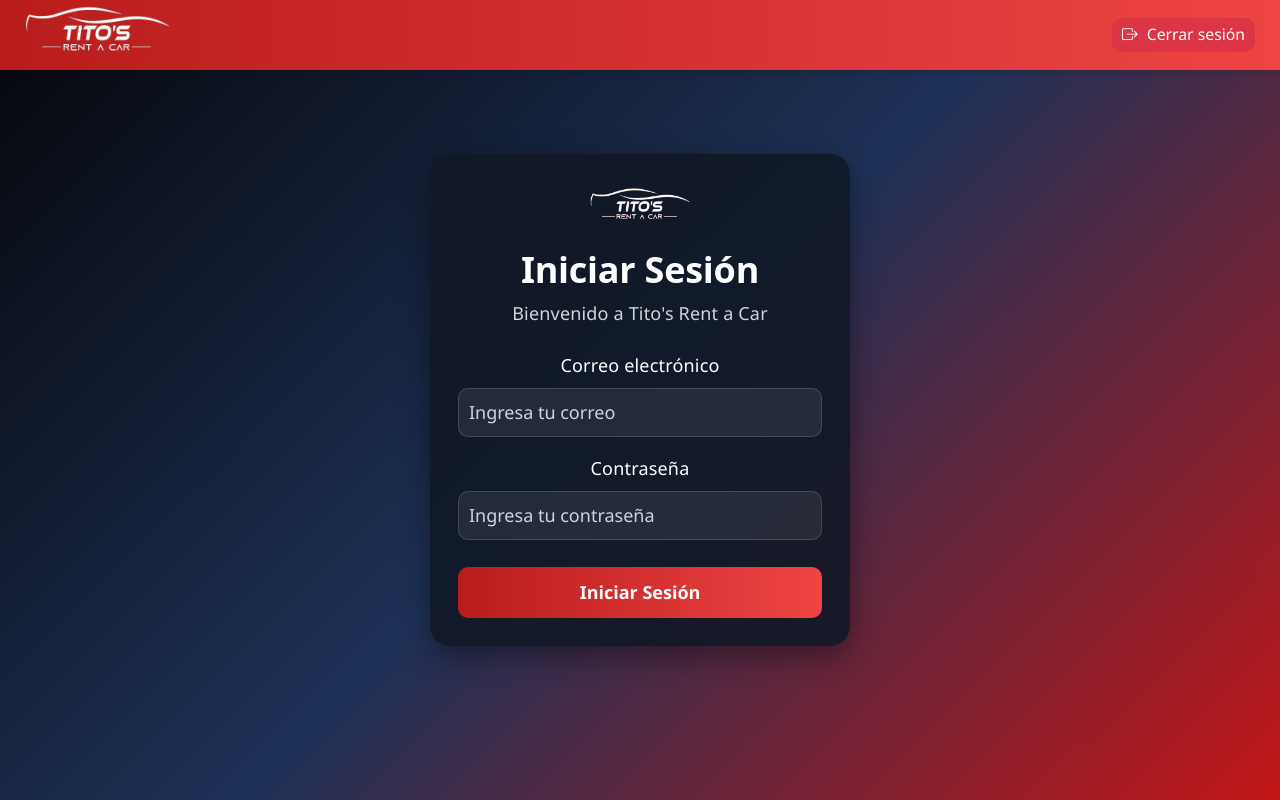
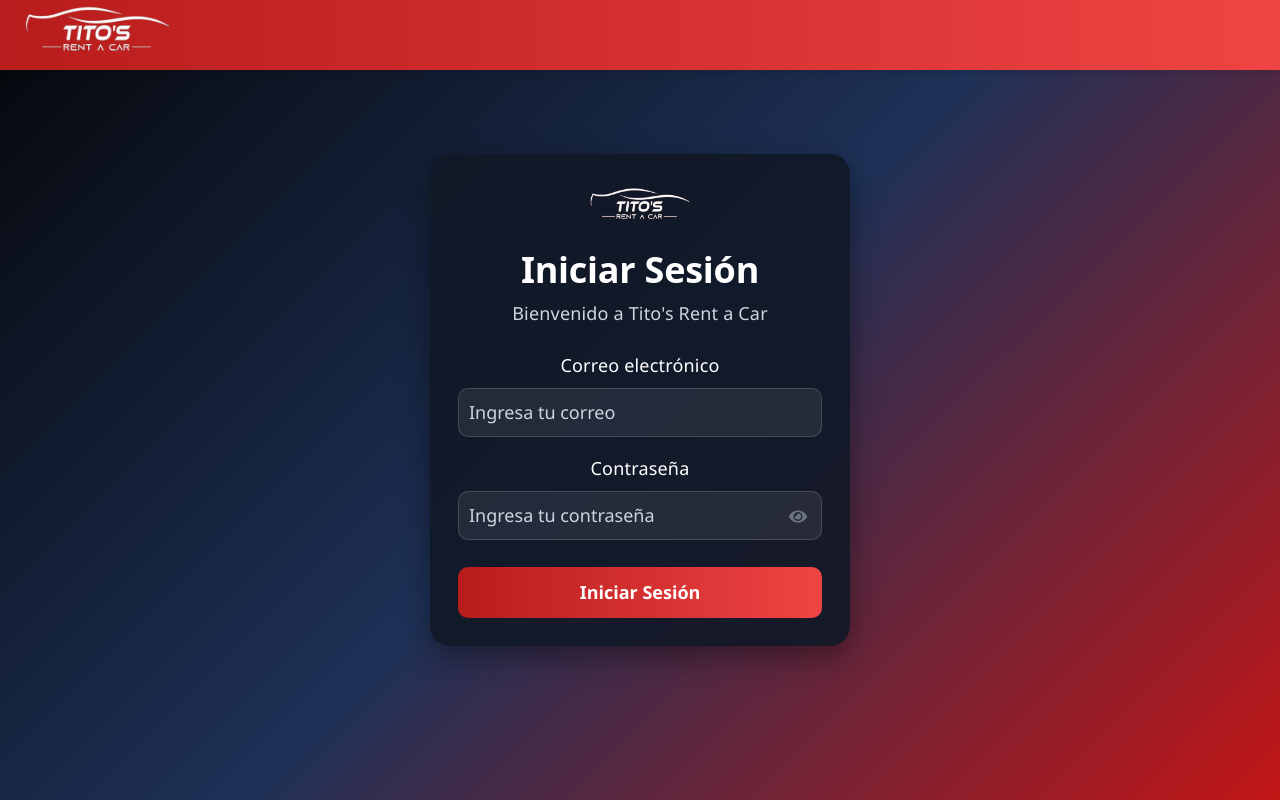
Before and after one commit to calyra294-hash/smart_tito_rent, a React (Vite) app: page /login in a window 1280 px wide. Built offline with nearby package versions, Linux system fonts and the light colour scheme.

Commit message:
Arreglos del login y encabezado

```diff
--- a/package.json
+++ b/package.json
@@ -9,7 +9,6 @@
     "lint": "eslint .",
     "preview": "vite preview",
     "test": "jest --coverage"
-
   },
   "dependencies": {
     "@emailjs/browser": "^4.4.1",
@@ -19,6 +18,7 @@
     "react": "^19.2.4",
     "react-bootstrap": "^2.10.10",
     "react-dom": "^19.2.4",
+    "react-icons": "^5.6.0",
     "react-router-dom": "^7.14.0"
   },
   "devDependencies": {
--- a/src/components/login/FormularioLogin.jsx
+++ b/src/components/login/FormularioLogin.jsx
@@ -1,6 +1,9 @@
 import React from "react";
+import { useState } from "react";
+import { FaEye, FaEyeSlash } from "react-icons/fa";
 import { Form, Button, Card, Alert } from "react-bootstrap";
 import logo from "../../assets/logo-titos.png";
+
 
 const FormularioLogin = ({
     usuario,
@@ -10,6 +13,9 @@
     setContrasena,
     iniciarSesion,
 }) => {
+
+    const [mostrarContrasena, setMostrarContrasena] = useState(false);
+
     return (
         <Card
             className="login-card"
@@ -50,12 +56,30 @@
 
                     <Form.Group className="mb-4">
                         <Form.Label>Contraseña</Form.Label>
-                        <Form.Control
-                            type="password"
-                            placeholder="Ingresa tu contraseña"
-                            value={contrasena}
-                            onChange={(e) => setContrasena(e.target.value)}
-                        />
+
+                        <div className="position-relative">
+                            <Form.Control
+                                type={mostrarContrasena ? "text" : "password"}
+                                placeholder="Ingresa tu contraseña"
+                                value={contrasena}
+                                onChange={(e) => setContrasena(e.target.value)}
+                                style={{ paddingRight: "45px" }}
+                            />
+
+                            <span
+                                onClick={() => setMostrarContrasena(!mostrarContrasena)}
+                                style={{
+                                    position: "absolute",
+                                    top: "50%",
+                                    right: "15px",
+                                    transform: "translateY(-50%)",
+                                    cursor: "pointer",
+                                    color: "#6c757d"
+                                }}
+                            >
+                                {mostrarContrasena ? <FaEyeSlash /> : <FaEye />}
+                            </span>
+                        </div>
                     </Form.Group>
 
                     <Button
--- a/src/components/navegation/Encabezado.jsx
+++ b/src/components/navegation/Encabezado.jsx
@@ -1,4 +1,4 @@
-import React from "react";
+import React, { useState, useEffect } from "react";
 import { useNavigate } from "react-router-dom";
 import { Nav } from "react-bootstrap";
 import logo from "../../assets/logo-titos.png";
@@ -7,6 +7,22 @@
 const Encabezado = () => {
 
     const navigate = useNavigate();
+
+    const [usuarioLogueado, setUsuarioLogueado] = useState(false);
+
+    useEffect(() => {
+    supabase.auth.getSession().then(({ data }) => {
+        setUsuarioLogueado(!!data.session);
+    });
+
+    const {
+        data: { subscription },
+    } = supabase.auth.onAuthStateChange((_event, session) => {
+        setUsuarioLogueado(!!session);
+    });
+
+    return () => subscription.unsubscribe();
+}, []);
 
     // =========================
     // NAVEGACIÓN
@@ -59,6 +75,7 @@
 
                 </div>
 
+                {usuarioLogueado && (
                     <button
                         className="btn btn-danger btn-sm"
                         onClick={cerrarSesion}
@@ -66,6 +83,7 @@
                         <i className="bi bi-box-arrow-right me-2"></i>
                         Cerrar sesión
                     </button>
+                )}
 
             </div>
 
```
Also changed, not shown: 1 other file (tests, documents, lock files or other folders). Lines whose indentation alone changed are shown as unchanged.
